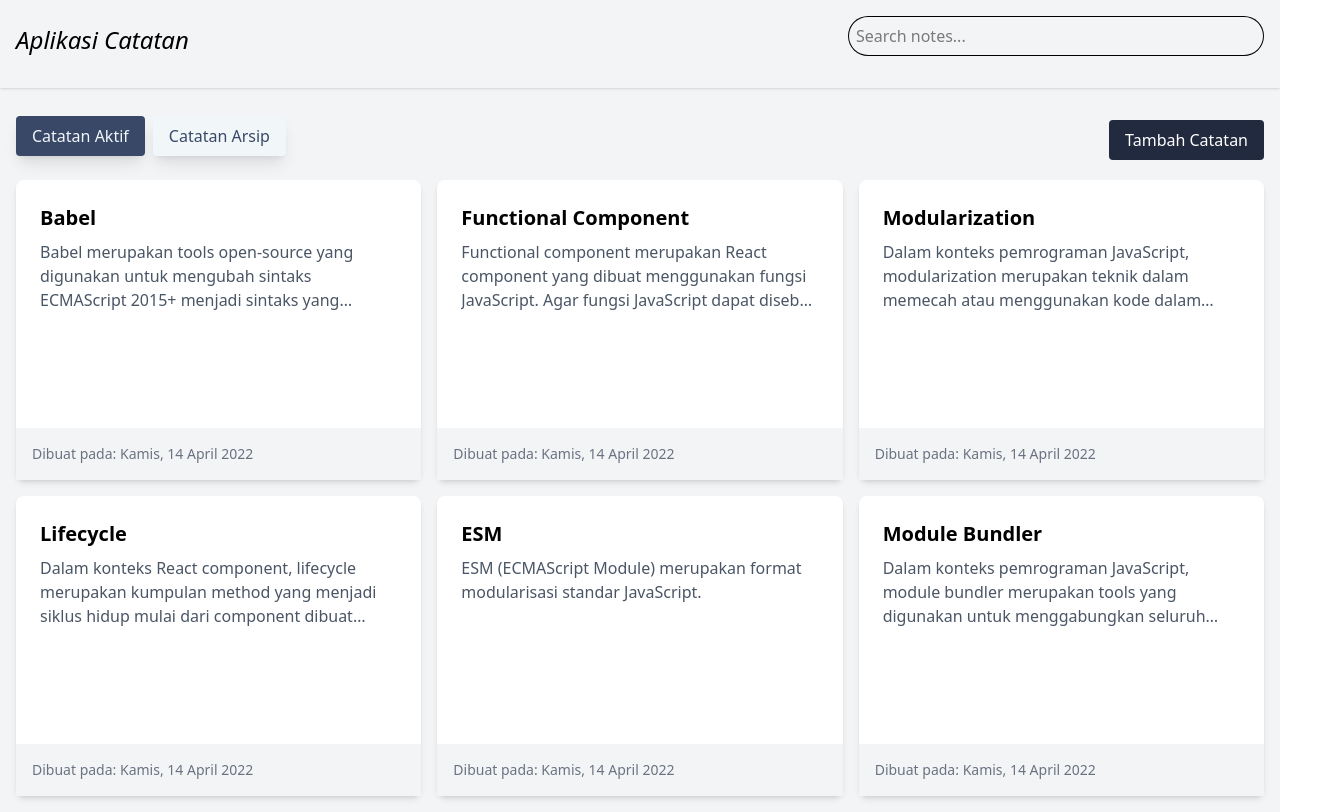
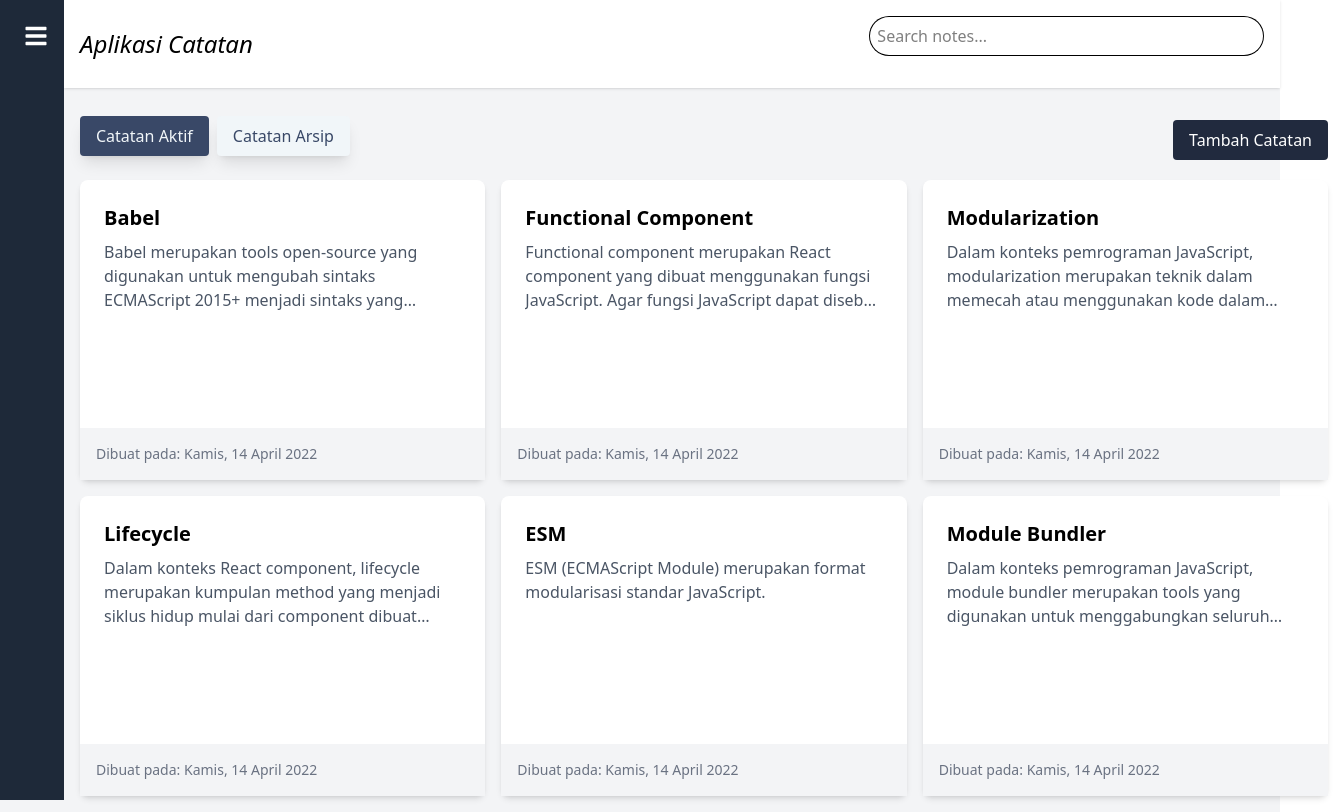
Before and after one commit to Lazuardi-hrp/Notes-App, a React (Vite) app: page / in a window 1280 px wide. Shown: the whole page, 1344 px wide, since content can reach past the window. Built offline with nearby package versions, Linux system fonts and the light colour scheme.

Commit message:
add sidebar

```diff
--- a/package.json
+++ b/package.json
@@ -13,6 +13,7 @@
     "@tailwindcss/vite": "^4.0.0",
     "react": "^18.3.1",
     "react-dom": "^18.3.1",
+    "react-icons": "^5.4.0",
     "react-toastify": "^11.0.3",
     "tailwindcss": "^4.0.0"
   },
--- a/src/components/App.jsx
+++ b/src/components/App.jsx
@@ -10,6 +10,7 @@ export default function App() {
    const [searchTerm, setSearchTerm] = useState("");
    const [showArchived, setShowArchived] = useState(false);
    const [isAddNoteModalOpen, setIsAddNoteModalOpen] = useState(false);
+   const [isSidebarOpen, setIsSidebarOpen] = useState(false); // State untuk sidebar
 
    useEffect(() => {
       setNotes(getInitialData());
@@ -38,20 +39,24 @@ export default function App() {
    };
 
    const filteredNotes = notes.filter(
-      (note) => note.title.toLowerCase().includes(searchTerm.toLowerCase()) && note.archived === showArchived,
+      (note) => note.title.toLowerCase().includes(searchTerm.toLowerCase()) && note.archived === showArchived
    );
 
    return (
       <div className="min-h-screen bg-gray-100">
-         <Navbar searchTerm={searchTerm} setSearchTerm={setSearchTerm} />
-         <div className="container mx-auto p-4">
+         <Navbar
+            searchTerm={searchTerm}
+            setSearchTerm={setSearchTerm}
+            isSidebarOpen={isSidebarOpen}
+            setIsSidebarOpen={setIsSidebarOpen}
+         />
+         <div className={`container mx-auto p-4 transition-all duration-300 ${isSidebarOpen ? "ml-64" : "ml-16"}`}>
             <div className="mb-4 flex justify-between items-center">
                <div>
-               {/* Tombol Catatan Aktif */}
                   <button
                      className={`px-4 py-2 rounded shadow-lg transition duration-300 mr-2 mb-2 ${
                         !showArchived
-                        ? "bg-[#394867] text-[#F1F6F9]"  // Warna lebih gelap untuk tombol aktif
+                           ? "bg-[#394867] text-[#F1F6F9]"
                            : "bg-[#F1F6F9] text-[#394867] hover:bg-[#394867] hover:text-[#F1F6F9]"
                      }`}
                      onClick={() => setShowArchived(false)}
@@ -59,11 +64,10 @@ export default function App() {
                      Catatan Aktif
                   </button>
 
-               {/* Tombol Catatan Arsip */}
                   <button
                      className={`px-4 py-2 rounded shadow-lg transition duration-300 ${
                         showArchived
-                        ? "bg-[#394867] text-[#F1F6F9]"  // Warna lebih gelap untuk tombol aktif
+                           ? "bg-[#394867] text-[#F1F6F9]"
                            : "bg-[#F1F6F9] text-[#394867] hover:bg-[#394867] hover:text-[#F1F6F9]"
                      }`}
                      onClick={() => setShowArchived(true)}
@@ -87,7 +91,6 @@ export default function App() {
             />
          </div>
 
-         {/* Modal for adding a new note */}
          <Modal isOpen={isAddNoteModalOpen} onClose={() => setIsAddNoteModalOpen(false)}>
             <h2 className="text-2xl font-bold mb-4">Tambah Catatan Baru</h2>
             <AddNoteForm addNote={addNote} onClose={() => setIsAddNoteModalOpen(false)} />
@@ -98,7 +101,7 @@ export default function App() {
    );
 }
 
-// Define the Modal component
+// Modal Component
 const Modal = ({ isOpen, onClose, children }) => {
    if (!isOpen) return null;
 
@@ -107,13 +110,7 @@ const Modal = ({ isOpen, onClose, children }) => {
          <div className="bg-white p-6 rounded-lg shadow-lg w-full max-w-md">
             <div className="flex justify-end">
                <button onClick={onClose} className="text-gray-500 hover:text-gray-700">
-               <svg
-               className="w-6 h-6"
-               fill="none"
-               stroke="currentColor"
-               viewBox="0 0 24 24"
-               xmlns="http://www.w3.org/2000/svg"
-               >
+                  <svg className="w-6 h-6" fill="none" stroke="currentColor" viewBox="0 0 24 24">
                      <path strokeLinecap="round" strokeLinejoin="round" strokeWidth={2} d="M6 18L18 6M6 6l12 12" />
                   </svg>
                </button>
--- a/src/components/Navbar.jsx
+++ b/src/components/Navbar.jsx
@@ -1,17 +1,72 @@
-import React from "react"
-import SearchBar from "./SearchBar"
+import React from "react";
+import SearchBar from "./SearchBar";
+import {FaBars, FaStickyNote, FaTasks, FaClipboardList, FaInfoCircle} from "react-icons/fa";
 
-const Navbar = ({ searchTerm, setSearchTerm }) => {
+const Navbar = ({ searchTerm, setSearchTerm, isSidebarOpen, setIsSidebarOpen }) => {
    return (
-      <nav className="p-4 mb-3 shadow-sm">
-         <div className="mx-auto flex justify-between items-cente">
-         <h1 className="text-black text-2xl py-2 italic">Aplikasi Catatan</h1>
-         <div className="w-1/3">
-            <SearchBar searchTerm={searchTerm} setSearchTerm={setSearchTerm} />
+      <div className="relative flex">
+         {/* Sidebar */}
+         <div
+            className={`fixed left-0 top-0 h-full bg-gray-800 text-white transition-all duration-300 z-50
+            ${isSidebarOpen ? "w-64" : "w-16"}`}
+         >
+            <div className="p-4 flex flex-col items-center h-full overflow-hidden">
+               {/* Sidebar Toggle Button */}
+               <button
+                  onClick={() => setIsSidebarOpen(!isSidebarOpen)}
+                  className="text-white text-2xl p-2 hover:bg-gray-700 rounded-lg self-start"
+               >
+                  <FaBars />
+               </button>
+               {/* Menu Items */}
+               <div className="mt-12 space-y-4 w-full">
+                  <a
+                     href="#"
+                     className="flex items-center p-3 hover:bg-gray-700 rounded-lg transition-colors"
+                  >
+                     <FaStickyNote className="mr-3 text-xl" />
+                     {isSidebarOpen && <span>Notes</span>}
+                  </a>
+                  <a
+                     href="#"
+                     className="flex items-center p-3 hover:bg-gray-700 rounded-lg transition-colors"
+                  >
+                     <FaTasks className="mr-3 text-xl" />
+                     {isSidebarOpen && <span>Todo</span>}
+                  </a>
+                  <a
+                     href="#"
+                     className="flex items-center p-3 hover:bg-gray-700 rounded-lg transition-colors"
+                  >
+                     <FaClipboardList className="mr-3 text-xl" />
+                     {isSidebarOpen && <span>Notes-Task</span>}
+                  </a>
+                  <a
+                     href="#"
+                     className="flex items-center p-3 hover:bg-gray-700 rounded-lg transition-colors"
+                  >
+                     <FaInfoCircle className="mr-3 text-xl" />
+                     {isSidebarOpen && <span>About</span>}
+                  </a>
+               </div>
+            </div>
          </div>
+
+         {/* Navbar */}
+         <div
+            className={`flex-1 transition-all duration-300 ${isSidebarOpen ? "ml-64" : "ml-16"}`}
+         >
+            <nav className="p-4 mb-3 shadow-sm bg-white relative z-40">
+               <div className="mx-auto flex justify-between items-center">
+                  <h1 className="text-black text-2xl py-2 italic">Aplikasi Catatan</h1>
+                  <div className="w-1/3">
+                     <SearchBar searchTerm={searchTerm} setSearchTerm={setSearchTerm} />
+                  </div>
+               </div>
+            </nav>
          </div>
-      </nav>
-   )
-}
+      </div>
+   );
+};
 
-export default Navbar
+export default Navbar;
```
Also changed, not shown: 1 other file (tests, documents, lock files or other folders). Lines whose indentation alone changed are shown as unchanged.
